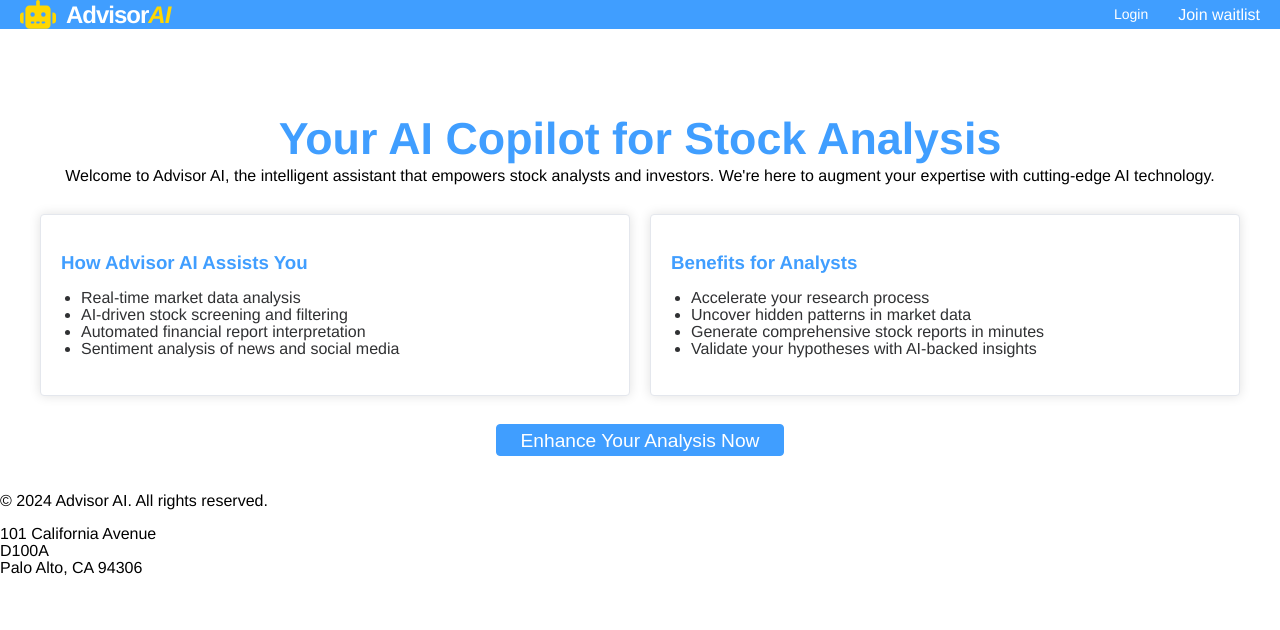
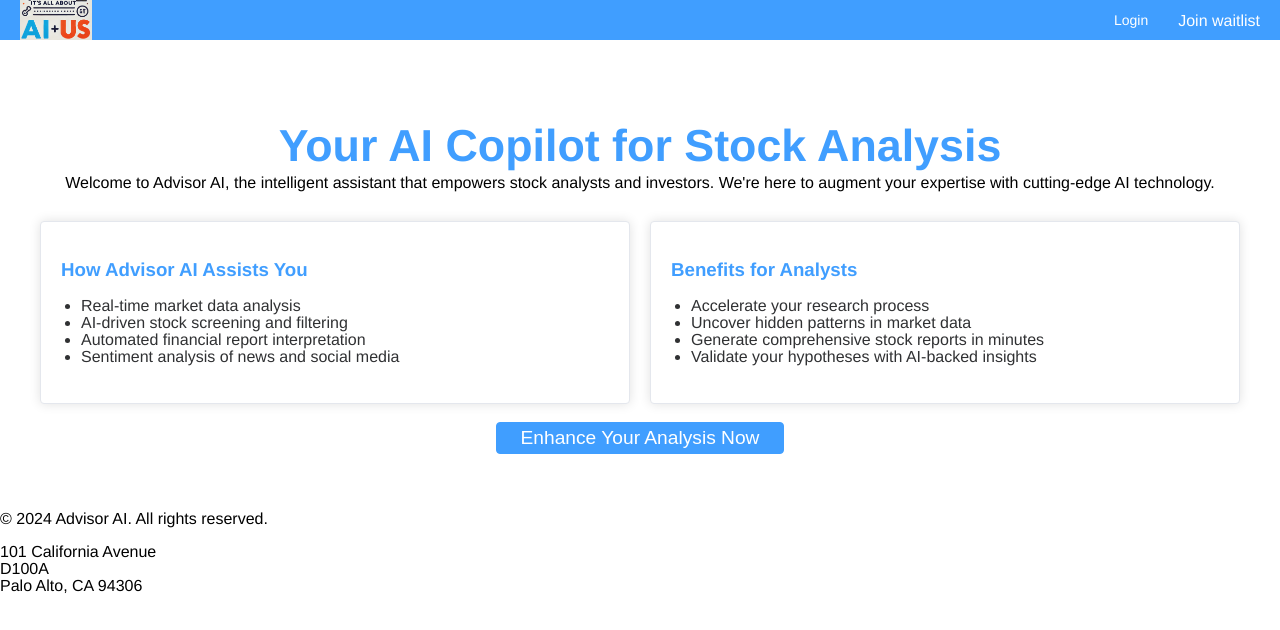
Before and after one commit to advisor-ai-us/platform, a Vue app in the folder webapp/dashboard/: page / in a window 1280 px wide. Shown: the top 630 px of the page. Built offline with nearby package versions, Linux system fonts and the light colour scheme; what vue-signature-pad, vue3-cookies would draw is missing.

Commit message:
updated the logo

```diff
--- a/webapp/dashboard/src/components/HomePageComponent.vue
+++ b/webapp/dashboard/src/components/HomePageComponent.vue
@@ -3,8 +3,7 @@
       <el-header>
         <div class="header">
           <div class="logo">
-            <i class="fas fa-robot logo-icon"></i>
-            <span class="logo-text">Advisor<span class="logo-highlight">AI</span></span>
+            <img src="/logo.png" alt="AdvisorAI Logo" class="logo-image">
           </div>
           <div class="auth-links">
             <el-link href="/login">Login</el-link>
@@ -118,26 +117,13 @@ h3 {
 }
 
 .logo {
-  font-size: 1.5rem;
-  font-weight: 700;
-  letter-spacing: -1px;
   display: flex;
   align-items: center;
-  gap: 10px;
 }
 
-.logo-text {
-  color: #ffffff;
-}
-
-.logo-highlight {
-  color: #FFD700;
-  font-style: italic;
-}
-
-.logo-icon {
-  font-size: 1.8rem;
-  color: #FFD700;
+.logo-image {
+  height: 40px;
+  width: auto;
 }
 
 @media (max-width: 768px) {
@@ -163,8 +149,30 @@ h3 {
     width: 100%;
   }
 
-  .logo {
-    font-size: 1.2rem;
+  .logo-image {
+    height: 30px;
   }
 }
+
+.main-content {
+  max-width: 1200px;
+  margin: 0 auto;
+  padding: 20px;
+}
+
+h1, h2 {
+  color: #409EFF;
+}
+
+.feature-card {
+  height: 100%;
+}
+
+.get-started-btn {
+  margin-top: 20px;
+}
+
+ul {
+  padding-left: 20px;
+}
   </style>
```
Also changed, not shown: webapp/dashboard/public/logo.png (added), 2 other files (tests, documents, lock files or other folders).
